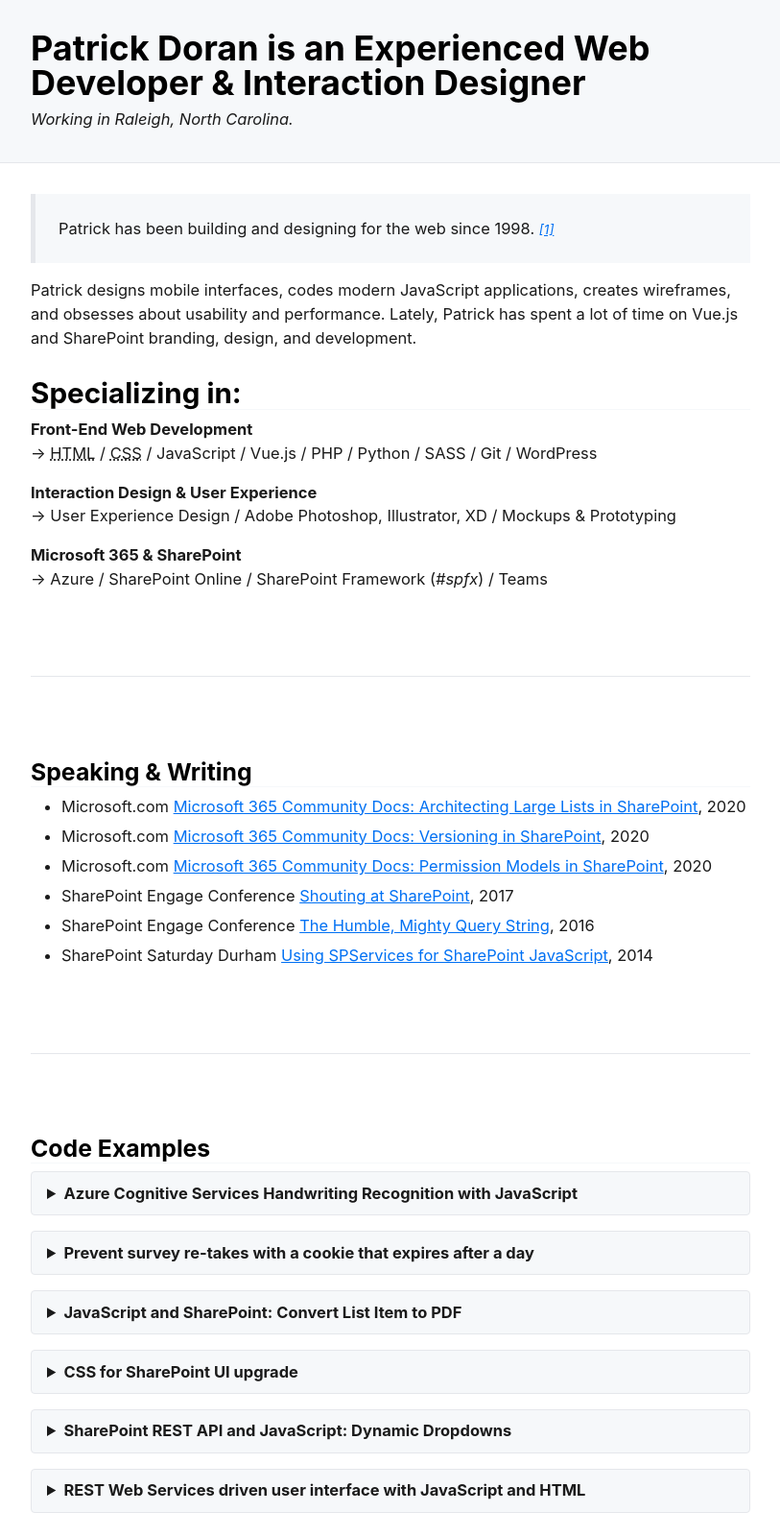
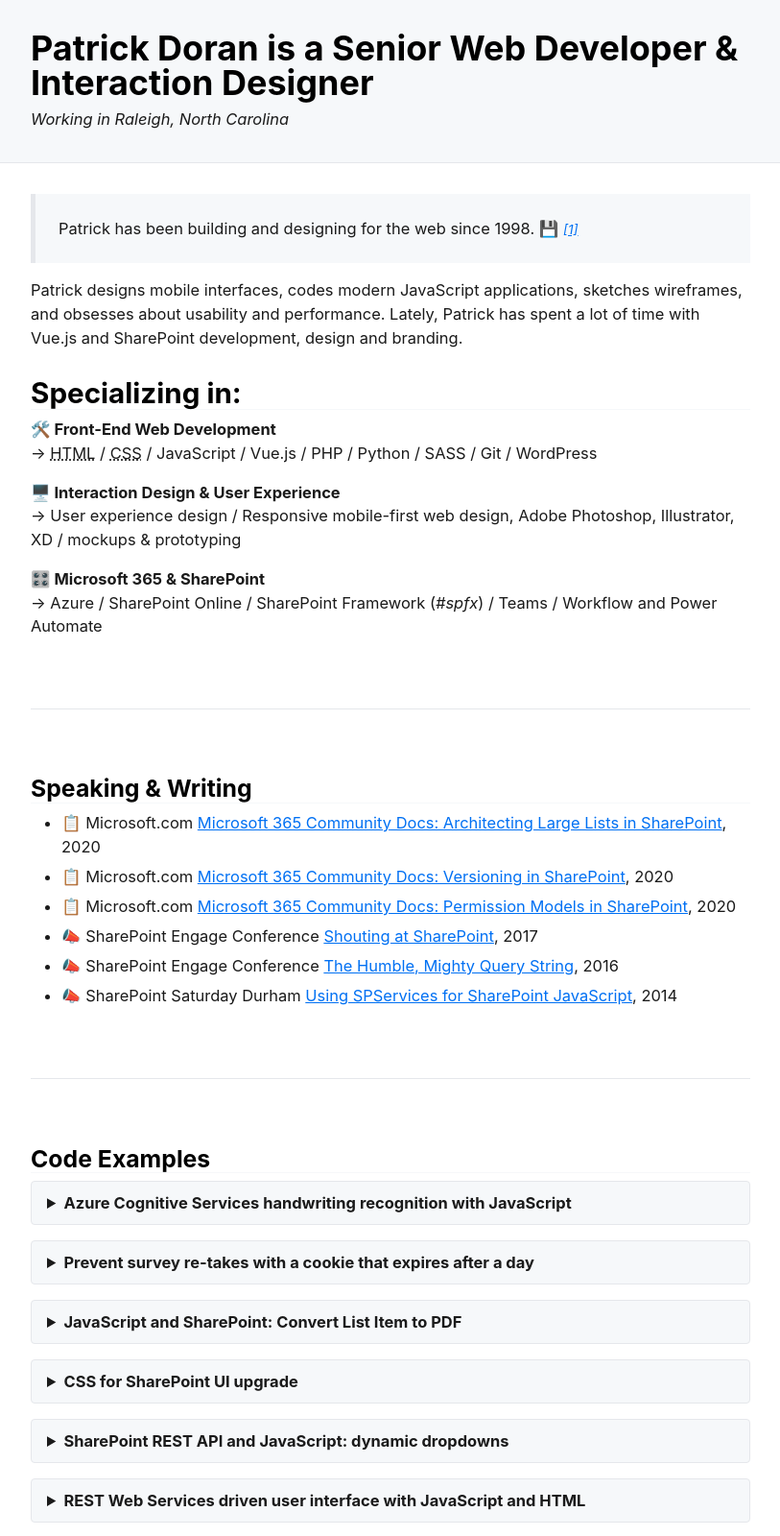
Before and after one commit to PatD/PatrickDoran.com, a website: page index.html in a window 1280 px wide. Shown: the top 1600 px of the page at 96% size, without its empty margins (233-1046 px from the left). Drawn offline with Linux system fonts and the light colour scheme.

Commit message:
Add icons

```diff
--- a/index.html
+++ b/index.html
@@ -5,7 +5,7 @@
     <meta name="viewport" content="width=device-width, initial-scale=1.0">
     <title>Patrick Doran is a Developer &amp; Interaction Designer in North Carolina.</title>
     <link rel="preload" href="new.css" as="style">
-    <meta name="description" content="Learn about Patrick Doran, a developer and designer near Raleigh, North Carolina.">
+    <meta name="description" content="Learn about Patrick Doran, a developer and designer working near Raleigh, North Carolina.">
     <meta property="og:title" content="Patrick Doran, Developer &amp; Designer">
     <meta property="og:url" content="https://patrickdoran.com">
     <meta property="og:description" content="Learn about Patrick Doran, a developer and designer near Raleigh, North Carolina.">
@@ -27,32 +27,32 @@
 </head>
     <body>
         <header>
-            <h1>Patrick Doran is an Experienced Web Developer &amp; Interaction Designer</h1>
-            <em>Working in Raleigh, North Carolina.</em>
+            <h1>Patrick Doran is a Senior Web Developer &amp; Interaction Designer</h1>
+            <em>Working in Raleigh, North Carolina</em>
         </header>
 
 
         <blockquote>
-            Patrick has been building and designing for the web since <time datetime="1998-01">1998</time>.
+            Patrick has been building and designing for the web since <time datetime="1998-01">1998</time>. 💾
             <small><cite><a title="Follow this link for citation reference." target="_blank" href="patrick_doran_work_history.jpg">[1]</a></cite></small>
         </blockquote>
 
-        <p>Patrick designs mobile interfaces, codes modern JavaScript applications, creates wireframes, and obsesses about usability and performance. Lately, Patrick has spent a lot of time on Vue.js and SharePoint branding, design, and development.</p>
+        <p>Patrick designs mobile interfaces, codes modern JavaScript applications, sketches wireframes, and obsesses about usability and performance. Lately, Patrick has spent a lot of time with Vue.js and SharePoint development, design and branding.</p>
 
         <h2>Specializing in:</h2>
 
         <dl>
-            <dt>Front-End Web Development</dt>
+            <dt>🛠️ Front-End Web Development</dt>
             <dd><abbr title="HyperText Markup Language">HTML</abbr> / <abbr title="Cascading Style Sheets">CSS</abbr> / JavaScript / Vue.js / PHP / Python / SASS / Git / WordPress</dd>
 
         </dl>
         <dl>
-            <dt>Interaction Design &amp; User Experience</dt>
-            <dd>User Experience Design / Adobe Photoshop, Illustrator, XD / Mockups & Prototyping </dd>
+            <dt>🖥️ Interaction Design &amp; User Experience</dt>
+            <dd>User experience design / Responsive mobile-first web design, Adobe Photoshop, Illustrator, XD / mockups & prototyping </dd>
         </dl>
         <dl>
-            <dt>Microsoft 365 &amp; SharePoint</dt>
-            <dd>Azure / SharePoint Online / SharePoint Framework (<em>#spfx</em>) / Teams </dd>
+            <dt>🎛️ Microsoft 365 &amp; SharePoint</dt>
+            <dd>Azure / SharePoint Online / SharePoint Framework (<em>#spfx</em>) / Teams / Workflow and Power Automate</dd>
         </dl>
 
 
@@ -61,12 +61,12 @@
         <br />
         <h3>Speaking &amp; Writing</h3>
         <ul>
-            <li>Microsoft.com <a href="https://docs.microsoft.com/en-us/microsoft-365/community/large-lists-large-libraries-in-sharepoint" target="_blank" rel="noreferrer">Microsoft 365 Community Docs: Architecting Large Lists in SharePoint</a>, 2020</li>
-            <li>Microsoft.com <a href="https://docs.microsoft.com/en-us/microsoft-365/community/versioning-basics-best-practices" target="_blank" rel="noreferrer">Microsoft 365 Community Docs: Versioning in SharePoint</a>, 2020</li>
-            <li>Microsoft.com <a href="https://docs.microsoft.com/en-us/microsoft-365/community/permission-model-differences" target="_blank" rel="noreferrer">Microsoft 365 Community Docs: Permission Models in SharePoint</a>, 2020</li>
-            <li>SharePoint Engage Conference <a href="https://docs.google.com/presentation/d/1NW3BZtvG2jSI3thMt8de24i29yw8xOlkj71nJHxsNDo/" target="_blank" rel="noreferrer">Shouting at SharePoint</a>, 2017</li>
-            <li>SharePoint Engage Conference <a href="https://www.slideshare.net/patrickdoran/the-humble-mighty-sharepoint-url-query-string" target="_blank" rel="noreferrer">The Humble, Mighty Query String</a>, 2016</li>
-            <li>SharePoint Saturday Durham <a href="https://docs.google.com/presentation/d/1lqf3hXqYHD9MlnkShjLPKa3YAgLziz105kABz2clwdE/" target="_blank" rel="noreferrer">Using SPServices for SharePoint JavaScript</a>, 2014</li>
+            <li>📋 Microsoft.com <a href="https://docs.microsoft.com/en-us/microsoft-365/community/large-lists-large-libraries-in-sharepoint" target="_blank" rel="noreferrer">Microsoft 365 Community Docs: Architecting Large Lists in SharePoint</a>, 2020</li>
+            <li>📋 Microsoft.com <a href="https://docs.microsoft.com/en-us/microsoft-365/community/versioning-basics-best-practices" target="_blank" rel="noreferrer">Microsoft 365 Community Docs: Versioning in SharePoint</a>, 2020</li>
+            <li>📋 Microsoft.com <a href="https://docs.microsoft.com/en-us/microsoft-365/community/permission-model-differences" target="_blank" rel="noreferrer">Microsoft 365 Community Docs: Permission Models in SharePoint</a>, 2020</li>
+            <li>📣 SharePoint Engage Conference <a href="https://docs.google.com/presentation/d/1NW3BZtvG2jSI3thMt8de24i29yw8xOlkj71nJHxsNDo/" target="_blank" rel="noreferrer">Shouting at SharePoint</a>, 2017</li>
+            <li>📣 SharePoint Engage Conference <a href="https://www.slideshare.net/patrickdoran/the-humble-mighty-sharepoint-url-query-string" target="_blank" rel="noreferrer">The Humble, Mighty Query String</a>, 2016</li>
+            <li>📣 SharePoint Saturday Durham <a href="https://docs.google.com/presentation/d/1lqf3hXqYHD9MlnkShjLPKa3YAgLziz105kABz2clwdE/" target="_blank" rel="noreferrer">Using SPServices for SharePoint JavaScript</a>, 2014</li>
         </ul>
         <br/>
         <hr />
@@ -74,7 +74,7 @@
         <h3>Code Examples</h3>
 
         <details>
-            <summary>Azure Cognitive Services Handwriting Recognition with JavaScript</summary>
+            <summary>Azure Cognitive Services handwriting recognition with JavaScript</summary>
             <blockquote>
                 <p>A proof-of-concept - the web interface POSTs a document to Azure Cognative Services and returns the value of any handwritten text in it.</p>
                 <p><em>Built with JavaScript, Axios JS, and Azure Cognative Services ML Handwriting Recognition.</em></p>
@@ -107,7 +107,7 @@
             </blockquote>
         </details>
         <details>
-            <summary>SharePoint REST API and JavaScript: Dynamic Dropdowns</summary>
+            <summary>SharePoint REST API and JavaScript: dynamic dropdowns</summary>
             <blockquote>
                 <p>JavaScript to generate dropdown menus based on the values in a SharePoint list.</p>
                 <p>View complete code <a href="https://gist.github.com/PatD/844b4dff0f2812b84227b3b371a577b7" target="_blank" rel="noreferrer">on GitHub</a>.</p>
--- a/service-worker.js
+++ b/service-worker.js
@@ -1,7 +1,7 @@
 
 self.addEventListener('install', function(event) {
   event.waitUntil(
-    caches.open('v1').then(function(cache) {
+    caches.open('v2').then(function(cache) {
       return cache.addAll([
         '/index.html',
         '/patrick_doran_web_developer.jpg',
```
Also changed, not shown: new.css.
